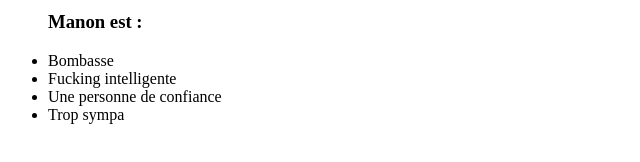
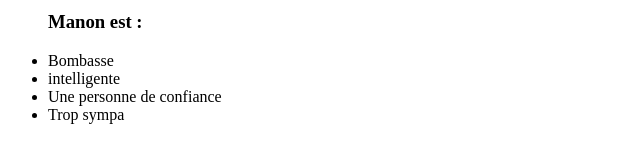
Before and after one commit to elsaalouis/elsaalouis.github.io, a plain HTML site: page index.html in a window 1280 px wide. Shown: the part 158-320 px from the top of the page, 0-640 px from the left. Drawn offline with Linux system fonts and the light colour scheme.

Commit message:
adding branch manon

```diff
--- a/index.html
+++ b/index.html
@@ -5,7 +5,7 @@
 <ul>
     <h3> Manon est : </h3>
     <li> Bombasse </li>
-    <li> Fucking intelligente </li>
+    <li> intelligente </li>
     <li> Une personne de confiance </li>
     <li> Trop sympa </li>
 </ul>
```
